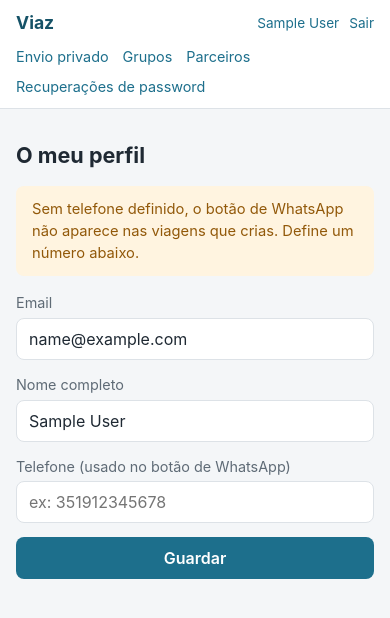
After one commit to JoGonPT/Viaz, a PHP site: page /profile.php in a window 390 px wide. The commit adds this page. Shown: the top 618 px of the page. Run offline with PHP 8.4, Linux system fonts and the light colour scheme; the visitor is signed in with stand-in values (Sample User, id 1).

Commit message:
Corrigir botao de WhatsApp em falta e adicionar pagina de perfil
private-trip-new.php nunca gravava created_by_user_id, por isso as
viagens criadas ali nunca mostravam "Criado por" nem o botao de
WhatsApp (que depende do telefone de quem criou).

Causa raiz mais ampla: nenhuma conta tinha telefone guardado e nao
havia forma de o definir. profile.php deixa qualquer utilizador
editar o proprio nome e telefone - sem isto preenchido, o botao de
WhatsApp continua sem aparecer (comportamento esperado, nao bug).
Link "Perfil" adicionado a navegacao antiga e ao header mobile-first.

```diff
--- a/public/private-trip-new.php
+++ b/public/private-trip-new.php
@@ -42,8 +42,8 @@ if ($_SERVER['REQUEST_METHOD'] === 'POST') {
 
             try {
                 $pdo->prepare(
-                    "INSERT INTO service_groups (client_id, origin, destination, scheduled_at, total_passengers, total_luggage, status)
-                     VALUES (:client_id, :origin, :destination, :scheduled_at, :passengers, :luggage, 'confirmed')"
+                    "INSERT INTO service_groups (client_id, origin, destination, scheduled_at, total_passengers, total_luggage, status, created_by_user_id)
+                     VALUES (:client_id, :origin, :destination, :scheduled_at, :passengers, :luggage, 'confirmed', :created_by)"
                 )->execute([
                     'client_id' => $clientId,
                     'origin' => $origin,
@@ -51,6 +51,7 @@ if ($_SERVER['REQUEST_METHOD'] === 'POST') {
                     'scheduled_at' => $scheduledAt,
                     'passengers' => $passengersCount,
                     'luggage' => $luggageCount,
+                    'created_by' => $_SESSION['user_id'],
                 ]);
                 $groupId = (int) $pdo->lastInsertId();
 
--- /dev/null
+++ b/public/profile.php
@@ -0,0 +1,75 @@
+<?php
+
+declare(strict_types=1);
+
+require_once __DIR__ . '/../config/config.php';
+
+use App\Auth;
+use App\Csrf;
+use App\Database;
+
+Auth::requireLogin();
+
+$pdo = Database::connection();
+
+$userStmt = $pdo->prepare('SELECT id, full_name, email, phone FROM users WHERE id = :id');
+$userStmt->execute(['id' => $_SESSION['user_id']]);
+$user = $userStmt->fetch();
+
+$errors = [];
+$success = false;
+
+if ($_SERVER['REQUEST_METHOD'] === 'POST') {
+    if (!Csrf::verify($_POST['csrf_token'] ?? null)) {
+        $errors[] = 'Sessão inválida, tente novamente.';
+    } else {
+        $fullName = trim($_POST['full_name'] ?? '');
+        $phone = trim($_POST['phone'] ?? '');
+
+        if ($fullName === '') {
+            $errors[] = 'O nome não pode estar vazio.';
+        }
+
+        if ($errors === []) {
+            $pdo->prepare('UPDATE users SET full_name = :full_name, phone = :phone WHERE id = :id')
+                ->execute([
+                    'full_name' => $fullName,
+                    'phone' => $phone !== '' ? $phone : null,
+                    'id' => $user['id'],
+                ]);
+
+            $user['full_name'] = $fullName;
+            $user['phone'] = $phone !== '' ? $phone : null;
+            $_SESSION['full_name'] = $fullName;
+            $success = true;
+        }
+    }
+}
+
+$pageTitle = 'O meu perfil';
+require __DIR__ . '/../views/header.php';
+?>
+    <h1>O meu perfil</h1>
+
+    <?php if ($success): ?>
+        <p class="alert alert-success">Perfil atualizado com sucesso.</p>
+    <?php endif; ?>
+
+    <?php foreach ($errors as $error): ?>
+        <p class="alert alert-error"><?= htmlspecialchars($error, ENT_QUOTES) ?></p>
+    <?php endforeach; ?>
+
+    <?php if (empty($user['phone'])): ?>
+        <p class="alert alert-warning">Sem telefone definido, o botão de WhatsApp não aparece nas viagens que crias. Define um número abaixo.</p>
+    <?php endif; ?>
+
+    <form method="post" action="/profile.php">
+        <input type="hidden" name="csrf_token" value="<?= htmlspecialchars(Csrf::token(), ENT_QUOTES) ?>">
+
+        <label>Email <input type="email" value="<?= htmlspecialchars($user['email'], ENT_QUOTES) ?>" disabled></label>
+        <label>Nome completo <input type="text" name="full_name" value="<?= htmlspecialchars($user['full_name'], ENT_QUOTES) ?>" required></label>
+        <label>Telefone (usado no botão de WhatsApp) <input type="tel" name="phone" value="<?= htmlspecialchars($user['phone'] ?? '', ENT_QUOTES) ?>" placeholder="ex: 351912345678"></label>
+
+        <button type="submit">Guardar</button>
+    </form>
+<?php require __DIR__ . '/../views/footer.php'; ?>
--- a/views/header-app.php
+++ b/views/header-app.php
@@ -35,7 +35,10 @@ $activeTab = $activeTab ?? '';
 <header class="sticky top-0 z-30 bg-white/90 backdrop-blur border-b border-slate-200 px-4 py-3 flex items-center justify-between">
     <h1 class="text-base font-semibold text-brand-700"><?= htmlspecialchars($pageTitle ?? 'Viaz', ENT_QUOTES) ?></h1>
     <?php if ($currentUser !== null): ?>
-        <a href="/logout.php" class="text-xs font-medium text-slate-400 active:text-slate-600">Sair</a>
+        <span class="flex items-center gap-3 text-xs font-medium text-slate-400">
+            <a href="/profile.php" class="active:text-slate-600">Perfil</a>
+            <a href="/logout.php" class="active:text-slate-600">Sair</a>
+        </span>
     <?php endif; ?>
 </header>
 <main class="px-3 pt-3 max-w-md mx-auto w-full">
--- a/views/header.php
+++ b/views/header.php
@@ -39,7 +39,7 @@ $currentUser = Auth::check() ? Auth::user() : null;
                 <?php endif; ?>
             </nav>
             <div class="topbar-user">
-                <span><?= htmlspecialchars($currentUser['full_name'], ENT_QUOTES) ?></span>
+                <a href="/profile.php"><?= htmlspecialchars($currentUser['full_name'], ENT_QUOTES) ?></a>
                 <a href="/logout.php">Sair</a>
             </div>
         </div>
```
